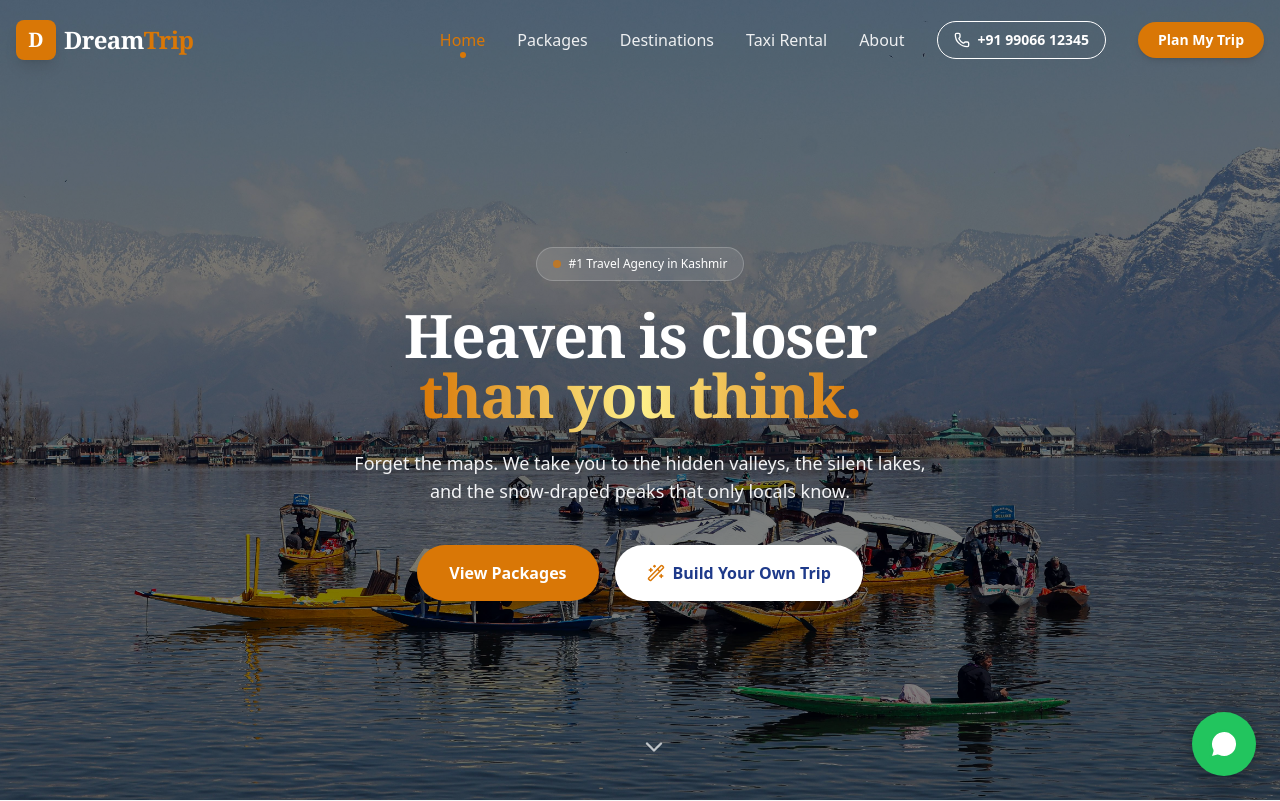
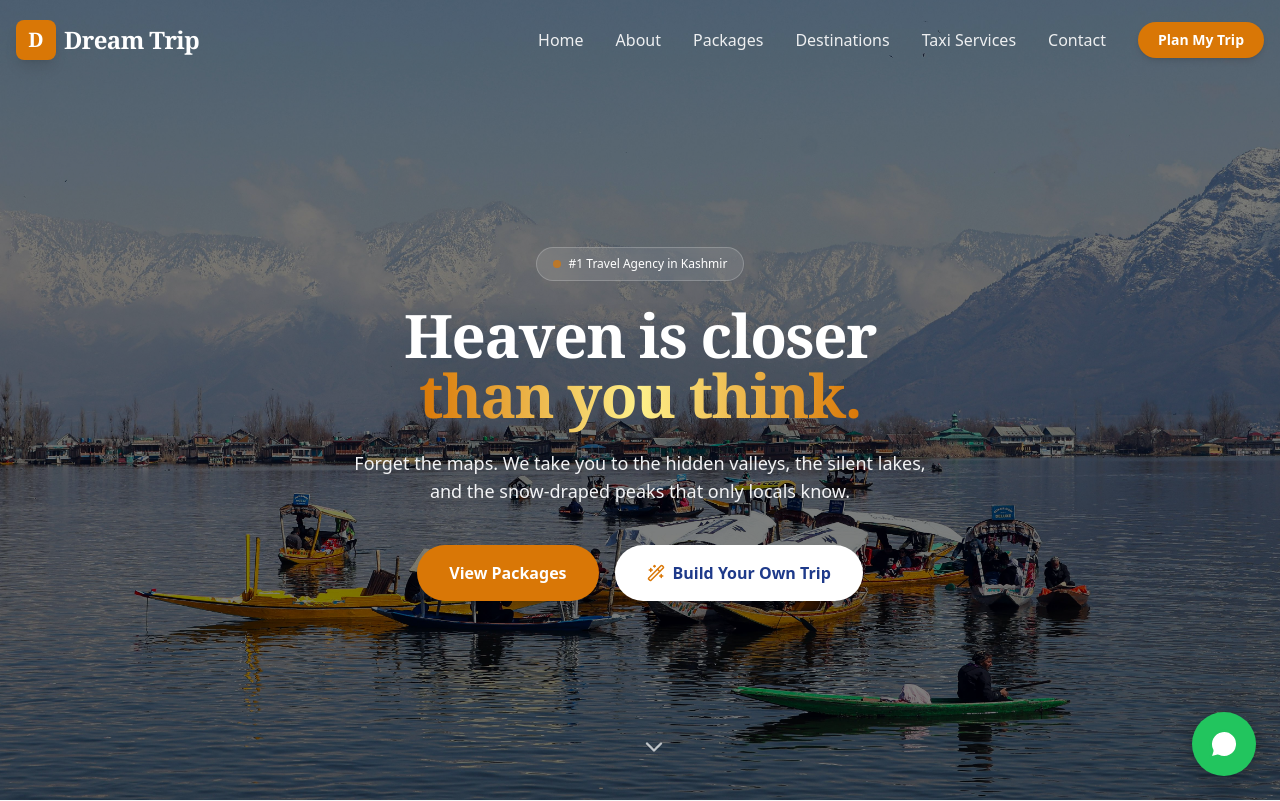
Before and after one commit to Lone-Suhail/DREAM-TRIP, a Next.js app: page / in a window 1280 px wide. Shown: the top 801 px of the page. Built offline with nearby package versions, Linux system fonts and the light colour scheme; a web font is replaced by a local one.

Commit message:
Fixed navbar active state and added booking policy page

```diff
--- a/components/Navbar.tsx
+++ b/components/Navbar.tsx
@@ -3,32 +3,24 @@
 import React, { useState, useEffect } from 'react';
 import Link from 'next/link';
 import { usePathname } from 'next/navigation';
-import { Menu, X, Phone } from 'lucide-react';
+import { Menu, X } from 'lucide-react';
 
 const Navbar = () => {
   const [isOpen, setIsOpen] = useState(false);
   const [scrolled, setScrolled] = useState(false);
   const pathname = usePathname();
 
-  // Logic: Navbar is "Sticky" (White background) if we scroll OR if we are NOT on the home page
   const isHome = pathname === "/";
-  const isSticky = scrolled || !isHome;
 
   useEffect(() => {
     const handleScroll = () => {
-      setScrolled(window.scrollY > 40);
+      setScrolled(window.scrollY > 50);
     };
     window.addEventListener('scroll', handleScroll);
     return () => window.removeEventListener('scroll', handleScroll);
   }, []);
 
-  const navLinks = [
-    { name: 'Home', href: '/' },
-    { name: 'Packages', href: '/packages' },
-    { name: 'Destinations', href: '/destinations' },
-    { name: 'Taxi Rental', href: '/taxi' },
-    { name: 'About', href: '/about' },
-  ];
+  const isSticky = scrolled || !isHome;
 
   return (
     <nav
@@ -46,45 +38,20 @@ const Navbar = () => {
             D
           </div>
           <span className={`text-2xl font-serif font-bold tracking-tight ${isSticky ? 'text-[#1E3A8A]' : 'text-white'}`}>
-            Dream<span className="text-[#D97706]">Trip</span>
+            Dream Trip
           </span>
         </Link>
 
         {/* DESKTOP MENU */}
-        <div className="hidden md:flex items-center gap-8">
-          {navLinks.map((link) => (
-            <Link
-              key={link.name}
-              href={link.href}
-              className={`font-medium transition-colors cursor-pointer relative ${
-                // LOGIC: If we are on this page, make it ORANGE.
-                // If not, make it Blue (if sticky) or White (if transparent).
-                pathname === link.href
-                  ? 'text-[#D97706] font-bold'
-                  : isSticky
-                    ? 'text-gray-700 hover:text-[#D97706]'
-                    : 'text-white/90 hover:text-[#D97706]'
-              }`}
-            >
-              {link.name}
-              {/* Little Orange Dot under active link */}
-              {pathname === link.href && (
-                <span className="absolute -bottom-1.5 left-1/2 -translate-x-1/2 w-1.5 h-1.5 bg-[#D97706] rounded-full"></span>
-              )}
-            </Link>
-          ))}
+        <div className={`hidden md:flex items-center gap-8 ${isSticky ? 'text-gray-700' : 'text-white/90'}`}>
+          <Link href="/" className="hover:text-[#D97706] transition-colors font-medium cursor-pointer">Home</Link>
+          <Link href="/about" className="hover:text-[#D97706] transition-colors font-medium cursor-pointer">About</Link>
+          <Link href="/packages" className="hover:text-[#D97706] transition-colors font-medium cursor-pointer">Packages</Link>
+          <Link href="/destinations" className="hover:text-[#D97706] transition-colors font-medium cursor-pointer">Destinations</Link>
+          <Link href="/taxi" className="hover:text-[#D97706] transition-colors font-medium cursor-pointer">Taxi Services</Link>
+          <Link href="/contact" className="hover:text-[#D97706] transition-colors font-medium cursor-pointer">Contact</Link>
 
-          {/* Call Button (Restored) */}
-          <a href="tel:+919999999999" className={`flex items-center gap-2 font-bold px-4 py-2 rounded-full transition-all text-sm border ${
-             isSticky
-              ? 'border-[#1E3A8A] text-[#1E3A8A] hover:bg-[#1E3A8A] hover:text-white'
-              : 'border-white text-white hover:bg-white hover:text-[#1E3A8A]'
-          }`}>
-             <Phone size={16} />
-             <span>+91 99066 12345</span>
-          </a>
-
-          {/* Plan Trip Button */}
+          {/* FIX: Applied styles directly to Link, removed <button> tag */}
           <Link
             href="/plan"
             className="bg-[#D97706] text-white px-5 py-2 rounded-full font-bold hover:bg-amber-600 transition-all shadow-md hover:shadow-lg text-sm cursor-pointer"
@@ -104,21 +71,16 @@ const Navbar = () => {
 
       {/* MOBILE MENU DROPDOWN */}
       {isOpen && (
-        <div className="absolute top-full left-0 w-full bg-white shadow-2xl md:hidden flex flex-col items-center gap-6 py-10 animate-fade-in-up border-t border-gray-100 h-screen">
-          {navLinks.map((link) => (
-             <Link
-               key={link.name}
-               href={link.href}
-               onClick={() => setIsOpen(false)}
-               className={`text-xl font-medium cursor-pointer ${
-                 pathname === link.href ? 'text-[#D97706] font-bold' : 'text-gray-800 hover:text-[#D97706]'
-               }`}
-             >
-               {link.name}
-             </Link>
-          ))}
+        <div className="absolute top-full left-0 w-full bg-white shadow-2xl md:hidden flex flex-col items-center gap-6 py-10 animate-fade-in-up border-t border-gray-100">
+          <Link href="/" onClick={() => setIsOpen(false)} className="text-xl font-medium hover:text-[#D97706] cursor-pointer">Home</Link>
+          <Link href="/about" onClick={() => setIsOpen(false)} className="text-xl font-medium hover:text-[#D97706] cursor-pointer">About</Link>
+          <Link href="/packages" onClick={() => setIsOpen(false)} className="text-xl font-medium hover:text-[#D97706] cursor-pointer">Packages</Link>
+          <Link href="/destinations" onClick={() => setIsOpen(false)} className="text-xl font-medium hover:text-[#D97706] cursor-pointer">Destinations</Link>
+          <Link href="/taxi" onClick={() => setIsOpen(false)} className="text-xl font-medium hover:text-[#D97706] cursor-pointer">Taxi Services</Link>
+          <Link href="/contact" onClick={() => setIsOpen(false)} className="text-xl font-medium hover:text-[#D97706] cursor-pointer">Contact</Link>
 
-          <Link href="/plan" onClick={() => setIsOpen(false)} className="w-auto mt-4">
+          {/* FIX: Mobile Button Link */}
+          <Link href="/plan" onClick={() => setIsOpen(false)} className="w-auto">
             <div className="bg-[#D97706] text-white px-8 py-3 rounded-full font-bold shadow-lg cursor-pointer text-center">
               Plan My Trip
             </div>
```
